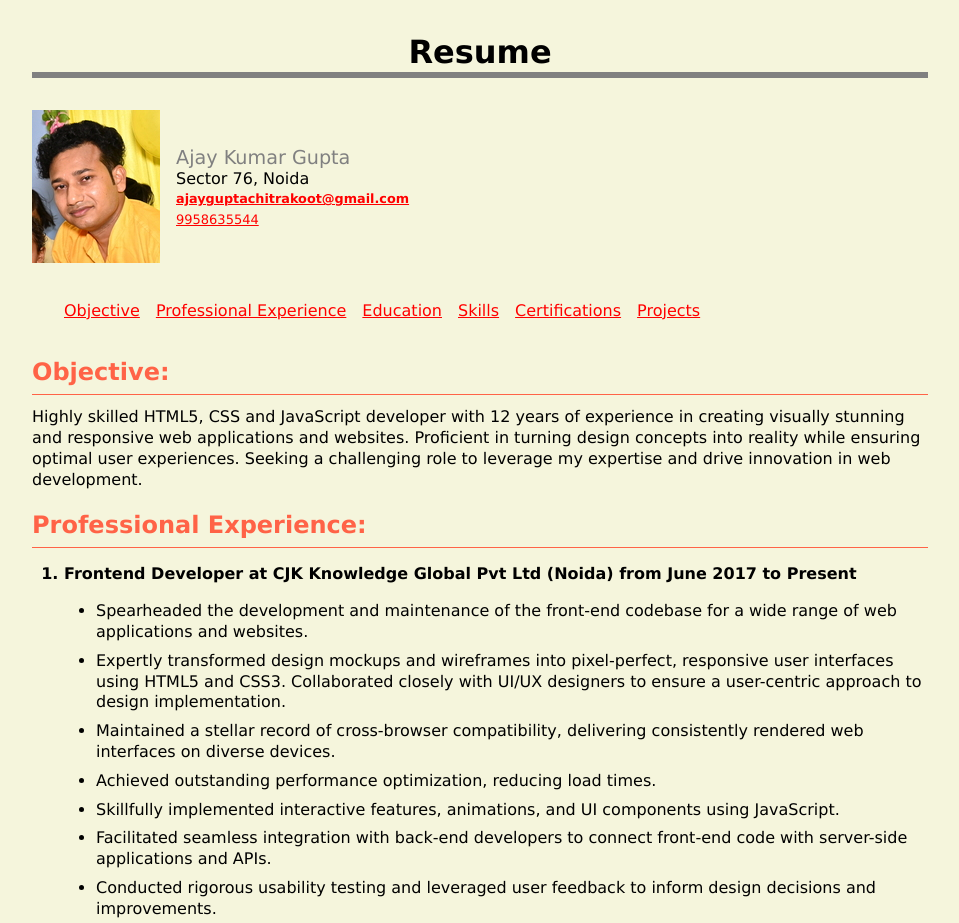
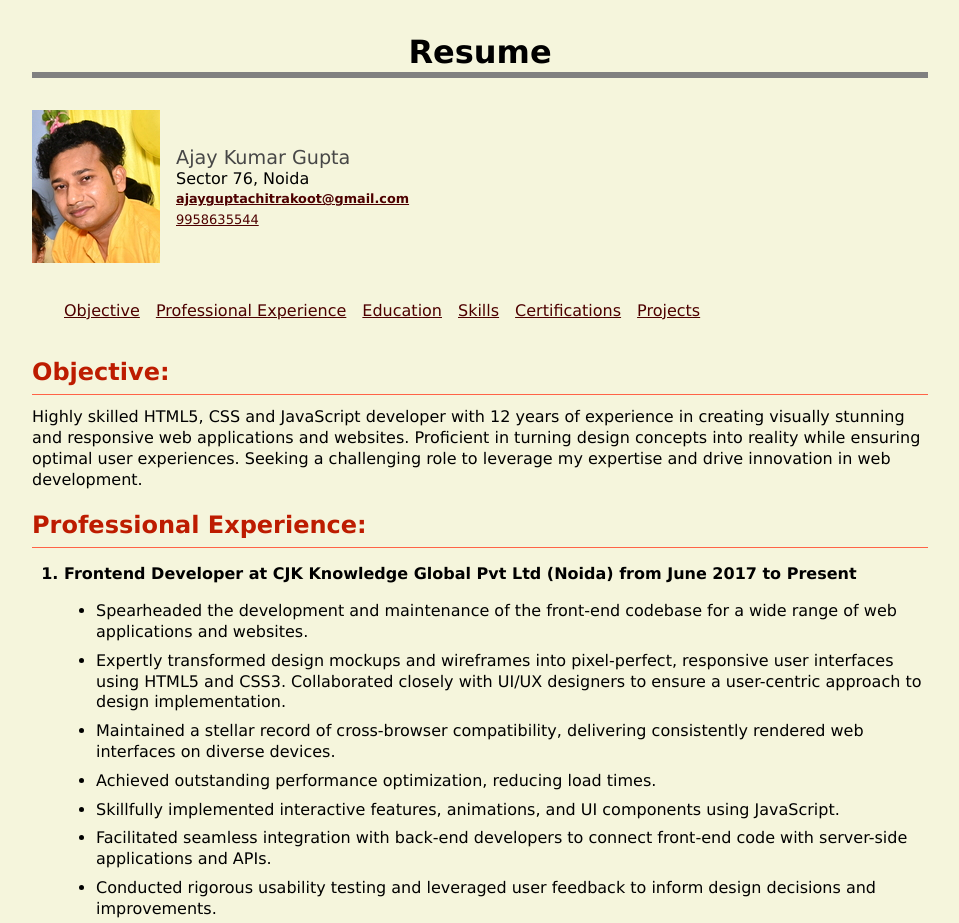
Before and after one commit to ajayguptackt/MyResume, a plain HTML site: page index.html in a window 1280 px wide. Shown: the top 923 px of the page, without its empty margins (160-1119 px from the left). Drawn offline with Linux system fonts and the light colour scheme.

Commit message:
color code update
update color code.

```diff
--- a/style.css
+++ b/style.css
@@ -13,7 +13,7 @@ body{
 background-color:beige;
     }
 
-
+main{display: block;}
 h1{
     text-align:center;
     margin: 1em 0em;
@@ -22,7 +22,7 @@ h1{
 }
 h2{
     border-bottom: 1pt solid tomato;
-    color:tomato;
+    color:#BD1C00;
     margin:1em 0em 0.5em 0em;
     padding-bottom: 0.5em;
 }
@@ -61,20 +61,22 @@ ol li ul li
 .name
 {
     font-size:120%;
-    color:gray;
+    color:#474747;
 }
 .email
 {
     font-size:80%;
     font-weight: bold;
+    color:#8F0000;
 }
 .tel
 {
     font-size: small;
+    color:#8F0000;
 }
 /* unvisited link */
 a:link {
-    color: #FF0000;
+    color: #4D0000;
   }
 
   /* visited link */
```
